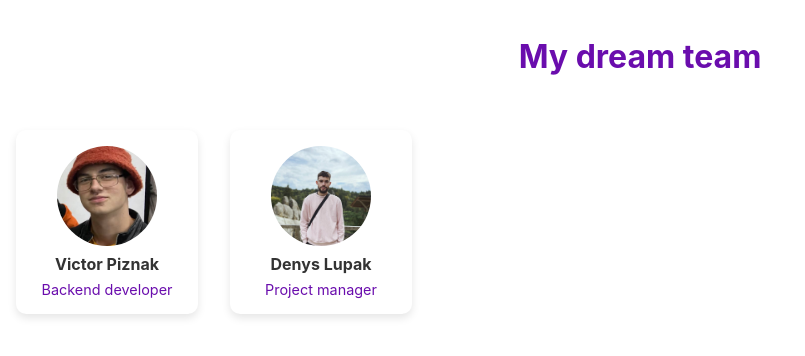
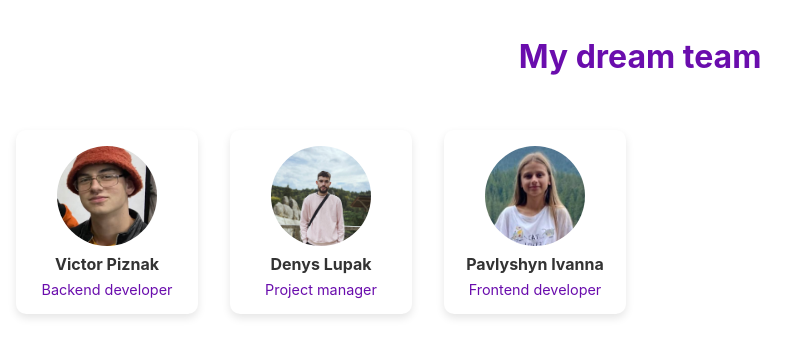
Before and after one commit to Victor3637/Case-study-6, a React (Create React App) app in the folder simple-landing-page/: page / in a window 1280 px wide. Shown: the top 356 px of the page, without its empty margins (0-805 px from the left). Built offline with nearby package versions, Linux system fonts and the light colour scheme.

Commit message:
Update Body.js

```diff
--- a/simple-landing-page/src/components/Body.js
+++ b/simple-landing-page/src/components/Body.js
@@ -15,6 +15,13 @@ const Body = () => {
         <div style={styles.textContainer}>
           <h2 style={styles.name}>Denys Lupak</h2>
           <p style={styles.position}>Project manager</p>
+        </div>
+      </div>
+  <div style={styles.card}>
+        <img src={"/Pavlyshyn_Ivanna.jpg"} alt="Pavlyshyn Ivanna" style={styles.photo} />
+        <div style={styles.textContainer}>
+          <h2 style={styles.name}>Pavlyshyn Ivanna</h2>
+          <p style={styles.position}>Frontend developer</p>
         </div>
       </div>
     </main>
```
